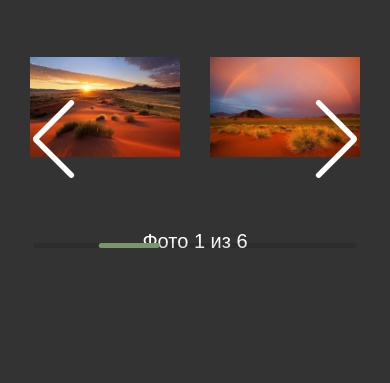
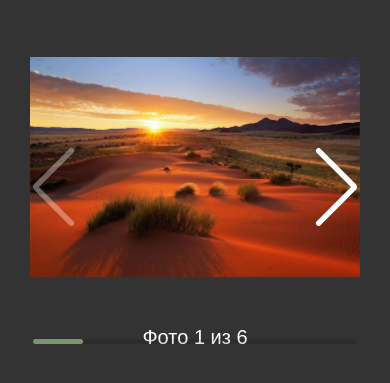
Before and after one commit to Nikolka-net/slider-swiper, a plain HTML site: page index.html in a window 390 px wide. Shown: the part 63-446 px from the top of the page. Drawn offline with nearby package versions, Linux system fonts and the light colour scheme.

Commit message:
Добавляем эффекты, ленивую загрузку, адаптив, автопрокрутку и др.

```diff
--- a/css/style.css
+++ b/css/style.css
@@ -80,9 +80,6 @@ h6 {
 	padding: 30px 0 70px 0;
 }
 
-.image-slider__wrapper {}
-
-.image-slider__slide {}
 
 .image-slider__image {
 	text-align: center;
@@ -140,3 +137,14 @@ h6 {
 	height: calc((100% - 30px) / 2);
 	overflow: hidden;
 } */
+
+/* Вертикальный слайдер */
+.image-slider {
+	/* padding: 0px 0 0px 0;
+	height: 700px; */
+}
+
+/* Эффект куб */
+.image-slider {
+	/* width: 500px; */
+}
--- a/index.html
+++ b/index.html
@@ -16,40 +16,52 @@
 		<!-- Слайдер -->
 		<div class="image-slider swiper-container">
 			<!-- Хеш навигация -->
-			<div data-hash="slide-1" class="image-slider__wrapper swiper-wrapper">
-				<div class="image-slider__slide swiper-slide">
-					<div class="image-slider__image">
-						<img src="./image/01.jpg" alt="картинка">
+			<div class="image-slider__wrapper swiper-wrapper">
+				<div data-hash="slide-1" class="image-slider__slide swiper-slide">
+					<div class="image-slider__image swiper-zoom-container">
+						<img data-src="./image/01.jpg" src="image/1x1.png" class="swiper-lazy" alt="картинка">
+						<!-- Иконка подгрузки -->
+						<div class="swiper-lazy-preloader"></div>
 					</div>
 				</div>
 				<!-- swiper-slide -->
 				<div data-hash="slide-2" class="image-slider__slide swiper-slide">
 					<div class="image-slider__image">
-						<img src="./image/02.jpg" alt="картинка">
+						<img data-src="./image/02.jpg" src="image/1x1.png" class="swiper-lazy" alt="картинка">
+						<!-- Иконка подгрузки -->
+						<div class="swiper-lazy-preloader"></div>
 					</div>
 				</div>
 				<!-- swiper-slide -->
 				<div data-hash="slide-3" class="image-slider__slide swiper-slide">
 					<div class="image-slider__image">
-						<img src="./image/03.jpg" alt="картинка">
+						<img data-src="./image/03.jpg" src="image/1x1.png" class="swiper-lazy" alt="картинка">
+						<!-- Иконка подгрузки -->
+						<div class="swiper-lazy-preloader"></div>
 					</div>
 				</div>
 				<!-- swiper-slide -->
 				<div data-hash="slide-4" class="image-slider__slide swiper-slide">
 					<div class="image-slider__image">
-						<img src="./image/04.jpg" alt="картинка">
+						<img data-src="./image/04.jpg" src="image/1x1.png" class="swiper-lazy" alt="картинка">
+						<!-- Иконка подгрузки -->
+						<div class="swiper-lazy-preloader"></div>
 					</div>
 				</div>
 				<!-- swiper-slide -->
 				<div data-hash="slide-5" class="image-slider__slide swiper-slide">
 					<div class="image-slider__image">
-						<img src="./image/05.jpg" alt="картинка">
+						<img data-src="./image/05.jpg" src="image/1x1.png" class="swiper-lazy" alt="картинка">
+						<!-- Иконка подгрузки -->
+						<div class="swiper-lazy-preloader"></div>
 					</div>
 				</div>
 				<!-- swiper-slide -->
 				<div data-hash="slide-6" class="image-slider__slide swiper-slide">
 					<div class="image-slider__image">
-						<img src="./image/09.jpg" alt="картинка">
+						<img data-src="./image/09.jpg" src="image/1x1.png" class="swiper-lazy" alt="картинка">
+						<!-- Иконка подгрузки -->
+						<div class="swiper-lazy-preloader"></div>
 					</div>
 				</div>
 				<!-- swiper-slide -->
--- a/js/script.js
+++ b/js/script.js
@@ -83,7 +83,7 @@ new Swiper('.image-slider', { // класс объекта, он будет сл
 	// Коли-во слайдов для показа
 	slidesPerView: 2, // если "auto" - автомати-е коли-во слайдов, не работ., если 2 ряда и >
 
-	// Отключение функционала слайдера
+	// Отключение функционала слайдера, выкл. его
 	// если слайдов меньше, чем нужно
 	watchOverflow: true,
 
@@ -103,9 +103,126 @@ new Swiper('.image-slider', { // класс объекта, он будет сл
 	slidesPerColumn: 1, // отключ. autoHight
 
 	// Бесконечный слайдер: должен быть 1 ряд, откл. скролл,
-	loop: true,
+	loop: false,
 
 	// Длы норм. работы loop коли-во дублирующих слайдов, если slidesPerView: 'auto' ~
-	loopedSlides: 2,
+	loopedSlides: 0,
+
+	// Свободный режим - быстрое листание как ленту
+	freeMode: true,
+
+	// Автопрокрутка
+	// autoplay: {
+	// 	// Пауза между прокруткой
+	// 	delay: 1000,
+	// 	// Закончить на последнем слайде
+	// 	stopOnLastSlide: true,
+	// 	// Отключить после ручного переключения (перетащили слайд), прокрутка не возобновится: true
+	// 	disableOnInteraction: false
+	// },
+
+	// Скорость переключения слайдов
+	speed: 800,
+
+	// Вертикальный слайдер
+	// direction: 'vertical',
+	// Горизонтальный слайдер
+	direction: 'horizontal',
+
+
+	// Эффекты переключения слайдов
+
+	// Листание
+	effect: 'slide',
+
+	// Смена прозрачности: 1 слайд меняется на другой
+	// effect: 'fade',
+	// Дополнение к fade
+	// fadeEffect: {
+	// 	// Параллельная смена прозрачности
+	// 	crossFade: true
+	// },
+
+	// Переворот
+	// effect: 'flip',
+	// Дополнение к flip
+	// flipEffect: {
+	// 	// Тень
+	// 	slideShadow: true,
+	// 	// Показ только активного слайда
+	// 	limitRotation: true
+	// },
+
+	// Куб
+	// effect: 'cube',
+	// Дополнение к cube
+	/* 	cubeEffect: {
+			// Настройка тени
+			slideShadows: true,
+			shadow: true,
+			shadowOffset: 20,
+			shadowScale: 0.94
+		}, */
+
+	// Эффект потока
+	// effect: 'coverflow',
+	// Дополнение к coverflow
+	/* 	coverflowEffect: {
+			// Угол
+			rotate: 20,
+			// Наложение
+			stretch: 50,
+			// Тень
+			slideShadows: true,
+		}, */
+
+	// Брейк понты - адаптив
+	// Ширина экрана mobile first: больше, чем указанное значение
+	breakpoints: {
+		320: {
+			slidesPerView: 1,
+		},
+		480: {
+			slidesPerView: 2,
+		},
+		992: {
+			slidesPerView: 3,
+		}
+	},
+
+	// Соотношение сторон: высота, делённая на ширину
+	// breakpoints: {
+	// 	'@0.75': {
+	// 		slidesPerView: 1,
+	// 	},
+	// 	'@1.00': {
+	// 		slidesPerView: 2,
+	// 	},
+	// 	'@1.50': {
+	// 		slidesPerView: 3,
+	// 	}
+	// },
+
+	// Отключить предзагрузку всех картинок сразу
+	preloadImages: false,
+	// Lazy Loading подгрузка картинок
+	lazy: {
+		// Картинка подгружается на старте переключения слайда
+		loadOnTransitionStart: false,
+		// Подгрузить предыдущую и следующую картинки, если true пользователь не заметит разницу
+		loadPrevNext: false,
+	},
+	// Слежка за видимыми слайдами, включать когда slidesPerView = 'auto' or > 1
+	watchSlidesProgress: true,
+	// Добавление класса видимым слайдам
+	watchSlidesVisibility: true,
+
+	// Зум картинки - увеличение
+	zoom: {
+		// Максимальное >
+		maxRatio: 5,
+		// Минимальное увеличение
+		minRatio: 1,
+	},
 
 });
```
Also changed, not shown: image/1x1.png (added).
